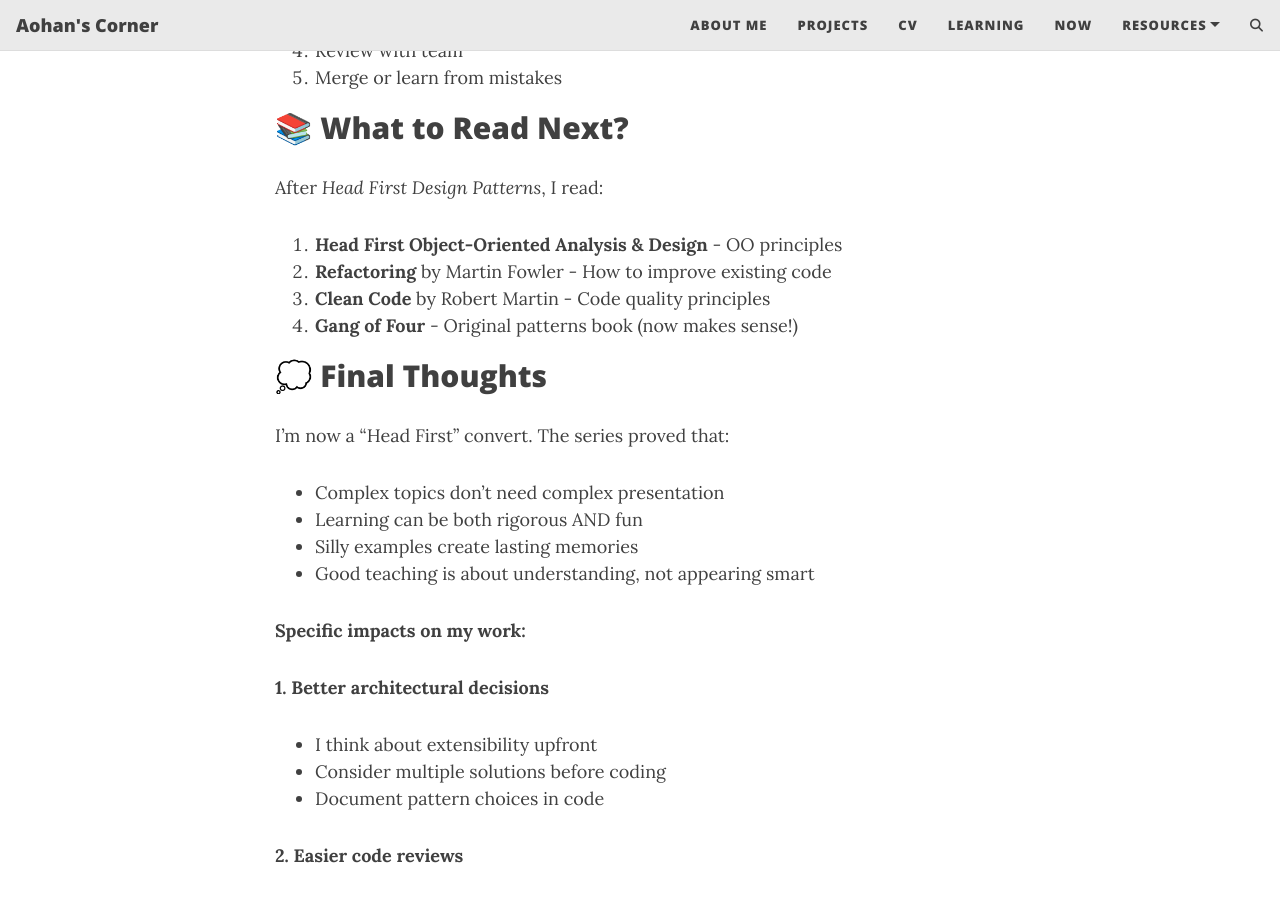
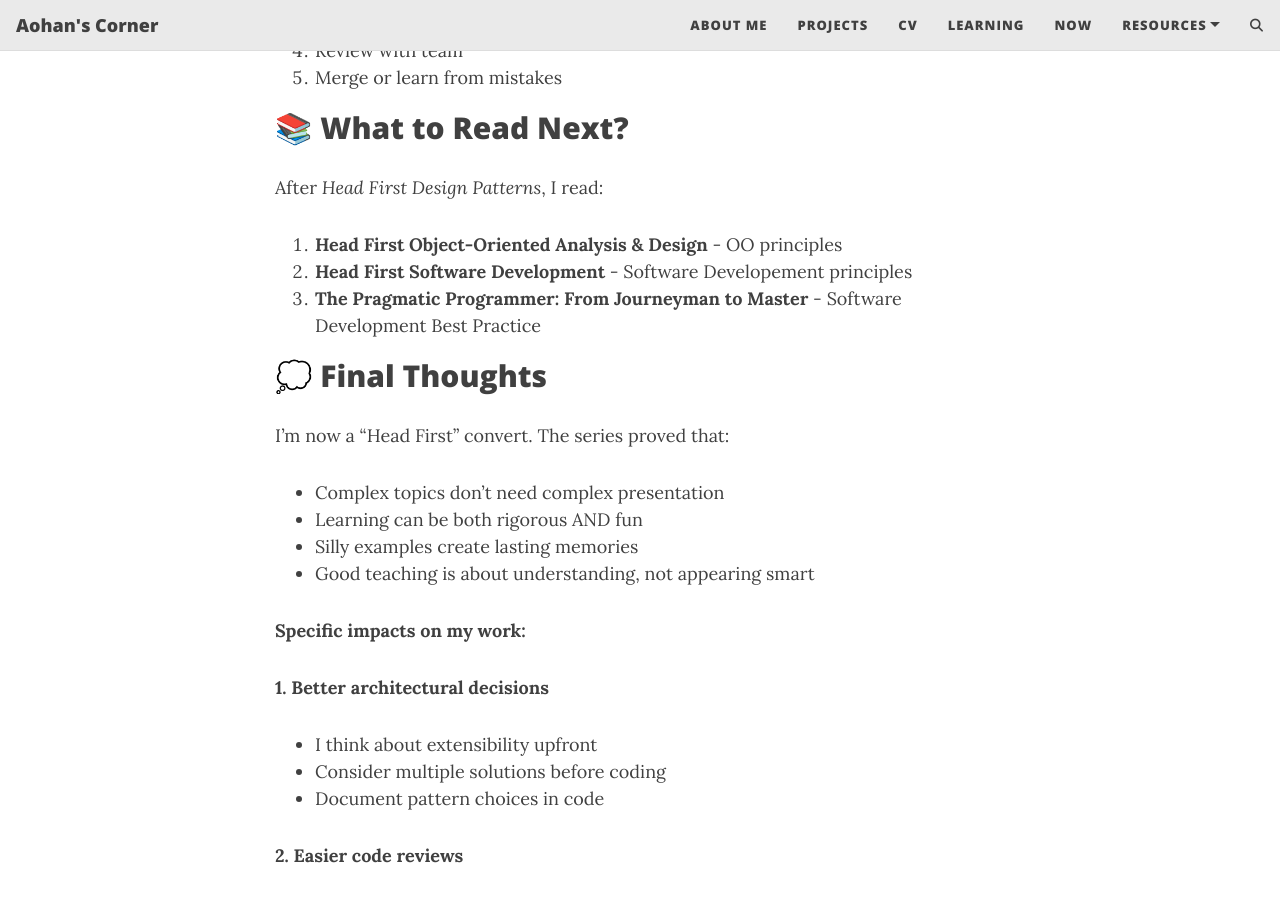
Before and after one commit to heaohan/heaohan.github.io, a Jekyll site: the page built from _posts/2025-11-30-book-review-head-first-design-patterns.md, in a window 1280 px wide and 900 px high, scrolled down 3273 px. Built offline with Jekyll 4.4.1, drawn with Linux system fonts in a browser that asks for light colours; comment, search, counter and statistics services are not loaded.

Commit message:
Revise book list after 'Head First Design Patterns'
Updated the list of books read after 'Head First Design Patterns' to include new titles and remove outdated ones.

```diff
--- a/_posts/2025-11-30-book-review-head-first-design-patterns.md
+++ b/_posts/2025-11-30-book-review-head-first-design-patterns.md
@@ -109,9 +109,8 @@
 After *Head First Design Patterns*, I read:
 
 1. **Head First Object-Oriented Analysis & Design** - OO principles
-2. **Refactoring** by Martin Fowler - How to improve existing code
-3. **Clean Code** by Robert Martin - Code quality principles
-4. **Gang of Four** - Original patterns book (now makes sense!)
+2. **Head First Software Development** - Software Developement principles
+3. **The Pragmatic Programmer: From Journeyman to Master** - Software Development Best Practice
 
 ## 💭 Final Thoughts
 
```
